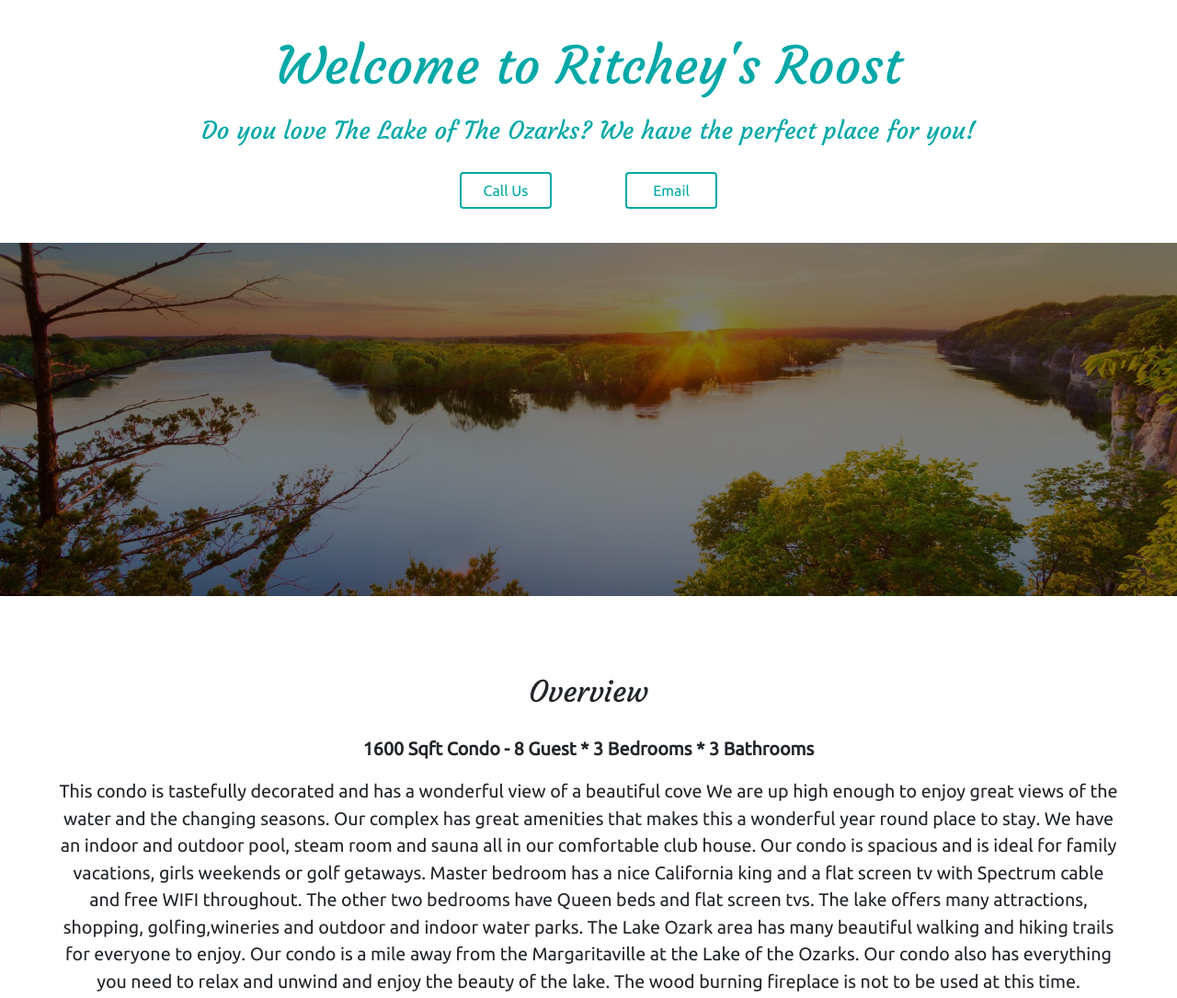
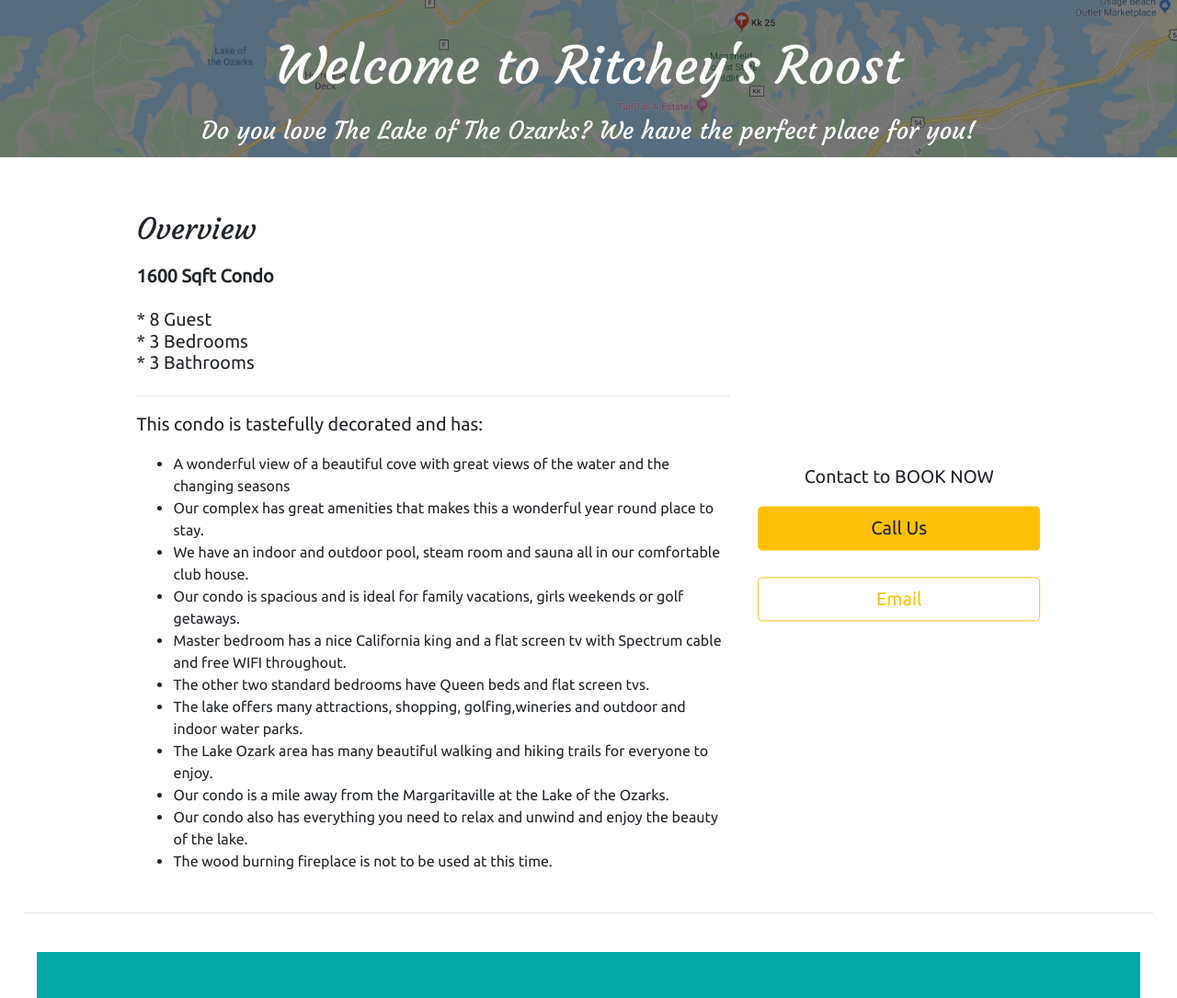
Before and after one commit to djr76/-ritcheysr, a website: page index.html in a window 1280 px wide. Shown: the top 1085 px of the page at 92% size. Drawn offline with nearby package versions, Linux system fonts and the light colour scheme.

Commit message:
updated index styles and added bannerbg

```diff
--- a/index.html
+++ b/index.html
@@ -21,56 +21,47 @@
 </header>
 
 <body>
-  <section class="first-section">
 
-    <h1 class="headerH1">Welcome to Ritchey's Roost</h1>
-    <h3 class="headerH3">Do you love The Lake of The Ozarks? We have the perfect place for you!</h3>
-
-  </section>
-
-  <section>
-    <div id="nav" class="container">
-      <nav class="navbar navbar-expand-lg navbar-light bg-#fff justify-content-center">
-        <!-- <div class="collapse navbar-collapse" id="navbarNavAltMarkup"> -->
-          <div class="d-md-flex d-block flex-row mx-sm-auto mx-0">
-            <!-- <div class=" collapse navbar-collapse" id="navbarSupportedContent"> -->
-              <ul class="navbar-nav ml-auto">
-                <!-- <li class="nav-item active">
-                  <button class="btn btn-outline-success" type="button">Main button</button>
-                </li> -->
-                <li class="nav-item active">
-                  <button class="btn btn-outline-success" type="button">Call Us</button>
-                </li>
-                <li class="nav-item active">
-                  <button class="btn btn-outline-success" type="button">Email</button>
-                </li>
-              </ul>
-            <!-- </div> -->
-          </div>
-        <!-- </div> -->
-      </nav>
+  <section class="banner-section">
+    <div class="banner-image">
+      <div class="banner-text">
+        <h1 class="headerH1">Welcome to Ritchey's Roost</h1>
+        <h3 class="headerH3">Do you love The Lake of The Ozarks? We have the perfect place for you!</h3>
+      </div>
     </div>
   </section>
 
-
-
-
-  <section class="banner-section">
-    <img class="firstimg" src="images/background1.jpg">
-  </section>
-
-  <section class="overview-section">
+  <section class="overview-section" id="ovSec">
     <div class="container-fluid">
-      <h2>Overview</h2>
-      <h4><b>1600 Sqft Condo - 8 Guest * 3 Bedrooms * 3 Bathrooms</b></h4>
-      <p>This condo is tastefully decorated and has a wonderful view of a beautiful cove We are up high enough to enjoy great views of the water and the changing seasons.
-        Our complex has great amenities that makes this a wonderful year round place to stay. We have an indoor and outdoor pool, steam room and sauna all in our comfortable club house.
-        Our condo is spacious and is ideal for family vacations, girls weekends or golf getaways.
-        Master bedroom has a nice California king and a flat screen tv with Spectrum cable and free WIFI throughout. The other two bedrooms have Queen beds and flat screen tvs.
-        The lake offers many attractions, shopping, golfing,wineries and outdoor and indoor water parks. The Lake Ozark area has many beautiful walking and hiking trails for everyone to enjoy.
-        Our condo is a mile away from the Margaritaville at the Lake of the Ozarks.
-        Our condo also has everything you need to relax and unwind and enjoy the beauty of the lake.
-        The wood burning fireplace is not to be used at this time. </p>
+      <div class="row">
+        <div class="col-lg-8">
+          <h2>Overview</h2>
+          <h4><b>1600 Sqft Condo </b> <br><br>  * 8 Guest <br> * 3 Bedrooms <br> * 3 Bathrooms</h4><hr>
+          <p>This condo is tastefully decorated and has:
+            <ul>
+              <li>A wonderful view of a beautiful cove with great views of the water and the changing seasons </li>
+              <li>Our complex has great amenities that makes this a wonderful year round place to stay.</li>
+              <li>We have an indoor and outdoor pool, steam room and sauna all in our comfortable club house.</li>
+              <li>Our condo is spacious and is ideal for family vacations, girls weekends or golf getaways.</li>
+              <li>Master bedroom has a nice California king and a flat screen tv with Spectrum cable and free WIFI throughout.</li>
+              <li>The other two standard bedrooms have Queen beds and flat screen tvs.</li>
+              <li>The lake offers many attractions, shopping, golfing,wineries and outdoor and indoor water parks.</li>
+              <li>The Lake Ozark area has many beautiful walking and hiking trails for everyone to enjoy.</li>
+              <li>Our condo is a mile away from the Margaritaville at the Lake of the Ozarks.</li>
+              <li>Our condo also has everything you need to relax and unwind and enjoy the beauty of the lake.</li>
+              <li>The wood burning fireplace is not to be used at this time. </p>
+          </li>
+          </ul>
+        </div>
+        <div class="col-lg-4">
+          <div class="overview-text">
+            <p class="p-overview">Contact to BOOK NOW</p>
+            <button type="button" class="btn btn-warning btn-lg btn-block">Call Us</button>
+            <br>
+            <button type="button" class="btn btn-outline-warning btn-lg btn-block">Email</button>
+          </div>
+        </div>
+      </div>
     </div>
     <hr>
   </section>
--- a/styles.css
+++ b/styles.css
@@ -1,15 +1,13 @@
-body{
+body {
   font-family: 'Ubuntu', sans-serif;
   text-align: center;
 }
 
-p{
+p {
   font-size: 1.23rem;
 }
 
-.list-group-item {
-  font-size: 1.23rem;
-}
+
 
 /* Headers */
 h1 {
@@ -19,8 +17,8 @@ h1 {
   padding-bottom: 1%;
 }
 
-.headerH1{
-  color: #02a8a8 ;
+.headerH1 {
+  color: #fff;
   font-family: 'Courgette', cursive;
   font-size: 3.5rem;
   padding-top: 3%;
@@ -39,7 +37,7 @@ h3 {
 }
 
 .headerH3 {
-  color: #02a8a8;
+  color: #fff;
   font-family: 'Courgette', cursive;
   font-size: 1.65rem;
   padding-bottom: 1%;
@@ -53,13 +51,35 @@ h4 {
 
 /* Sections */
 
-.banner-section {
-  margin-top: 2%;
+/* Banner-Sections */
+
+
+.banner-image {
+  background-image: linear-gradient(rgba(0, 0, 0, 0.5), rgba(0, 0, 0, 0.5)), url("images/bannerbg.jpg");
+  height: 100%;
+  background-position: center;
+  background-repeat: no-repeat;
+  background-size: cover;
+  position: relative;
 }
 
-.overview-section{
+
+/* Overview-Sections */
+.overview-section {
   padding: 2%;
 }
+
+.overview-text{
+  font-size: 1.23rem;
+  text-align: center;
+  position: relative;
+  top: 50%;
+  left: 50%;
+  transform: translate(-50%, -50%);
+}
+
+
+/* Gallary-Sections */
 
 .gallary-section {
   background-color: #02a8a8;
@@ -67,25 +87,37 @@ h4 {
   padding: 40px 0px 60px;
 }
 
-.amenities-section{
+/* Amenities-Sections */
+.amenities-section {
   margin: 0px 5rem;
 }
 
+#listHeader {
+  font-size: 20px;
+  background-color: #eeeeee;
+}
+
+.list-group-item {
+  font-size: 20px;
+}
+
+/* Space Activities-Sections */
 .spacesActivities-section {
   margin: 0px 5rem;
 }
 
-.footer-section{
-  margin-top:5%;
+/* Footer-Sections */
+.footer-section {
+  margin-top: 5%;
 }
 
-
 .firstimg {
-  filter: brightness(50%);
+  /* filter: brightness(50%); */
   width: 100%;
+  opacity: .25;
 }
 
-.carousel-control{
+.carousel-control {
   color: black;
   font-size: 30px;
   padding-bottom: 50px;
@@ -93,21 +125,15 @@ h4 {
   padding-right: 1%;
 }
 
-.container-fluid{
+.container-fluid {
   padding: 3%;
 }
 
-
-
-
-
-#bookBtn{
+#bookBtn {
   color: #f5dea3;
 }
 
-#listHeader{
-  background-color:#eeeeee;
-}
+
 
 .mapouter {
   position: relative;
@@ -120,7 +146,7 @@ h4 {
   text-align: center;
 }
 
-.iframe{
+.iframe {
   padding: 0% 10%;
   width: 100%;
   height: 500px;
@@ -130,7 +156,7 @@ h4 {
   background-color: #fff;
 }
 
-.navbar-nav > li {
+.navbar-nav>li {
   padding-left: 40px;
   padding-right: 40px;
 }
@@ -142,7 +168,12 @@ h4 {
   margin-bottom: 4%;
 }
 
-.btn-outline-success:hover{
+.btn-outline-success:hover {
   background-color: #02a8a8;
   color: #fff;
 }
+
+#ovSec .container-fluid {
+  padding: 1% 10%;
+  text-align: left;
+}
```
Also changed, not shown: images/bannerbg.jpg (added).
